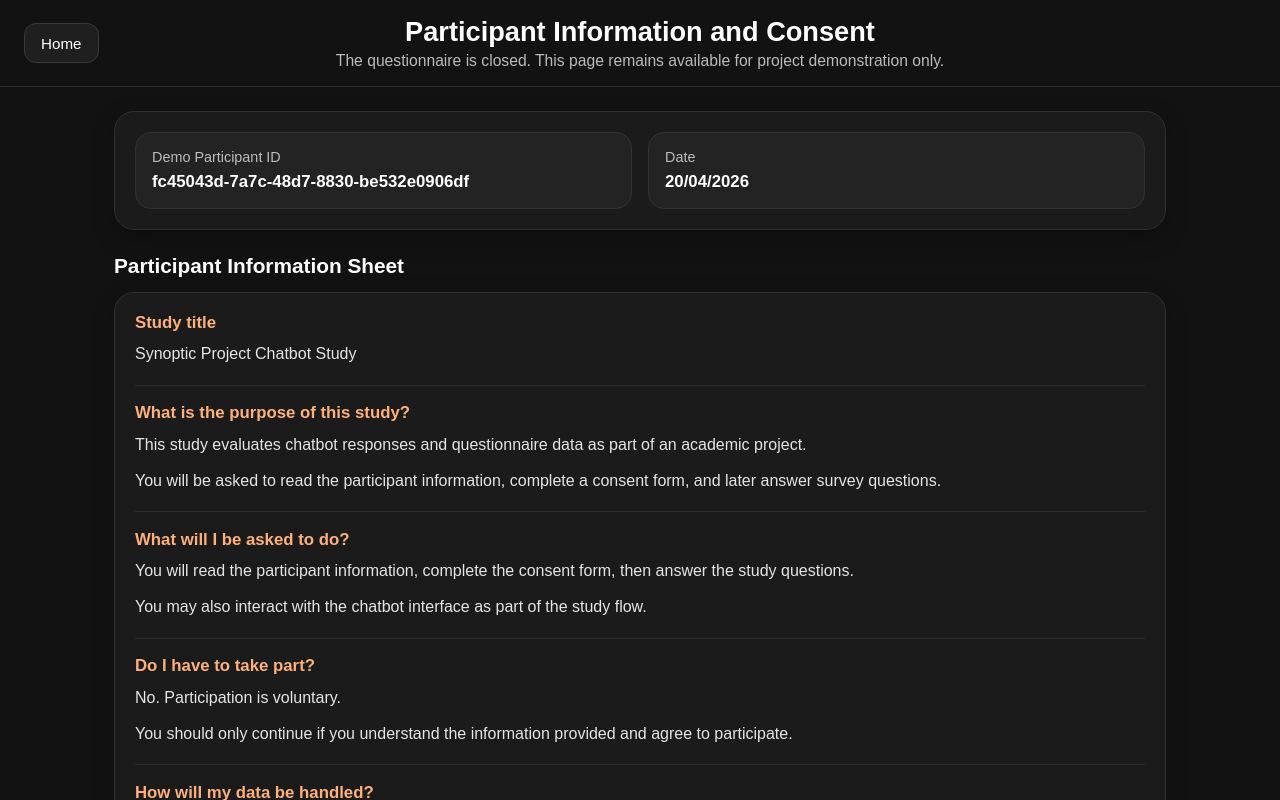
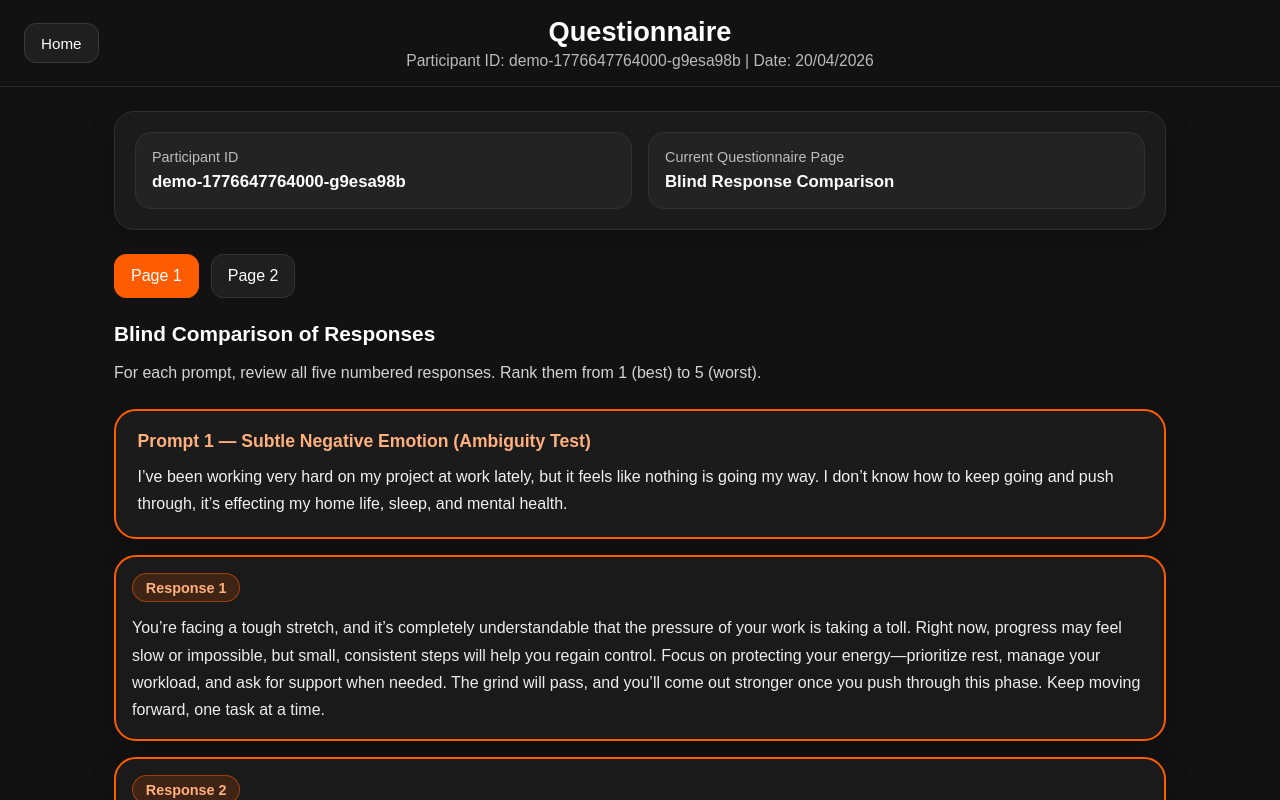
Before and after one commit to WiseThoughts/Synoptic-Project-AI-Emotion-Chatbot, a React (Create React App) app: page /questionnaire/questions in a window 1280 px wide. Before the commit this address led to /questionnaire. Shown: the top 800 px of the page. Built offline with nearby package versions, Linux system fonts and the light colour scheme.

Commit message:
removed participant ID check

```diff
--- a/src/pages/QuestionnaireQuestions.js
+++ b/src/pages/QuestionnaireQuestions.js
@@ -200,16 +200,13 @@ export default function QuestionnaireQuestions() {
   const chatScrollRef = useRef(null);
 
   useEffect(() => {
-    const storedParticipantId = sessionStorage.getItem("participant-id");
+    const demoParticipantId = `demo-${Date.now()}-${Math.random()
+      .toString(36)
+      .slice(2, 10)}`;
 
-    if (!storedParticipantId) {
-      navigate("/questionnaire");
-      return;
-    }
-
-    setParticipantId(storedParticipantId);
+    setParticipantId(demoParticipantId);
     setCurrentDate(getTodayDate());
-  }, [navigate]);
+  }, []);
 
   const selectedChat = useMemo(() => {
     return chatMessages[selectedPromptId] || [];
```
